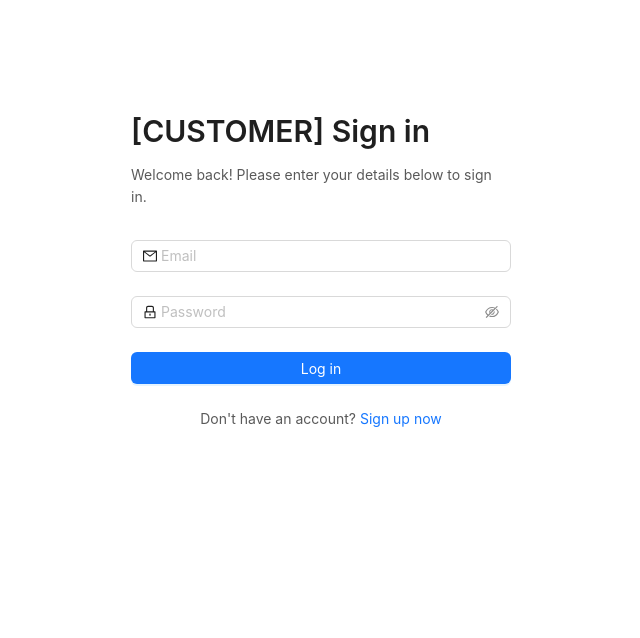
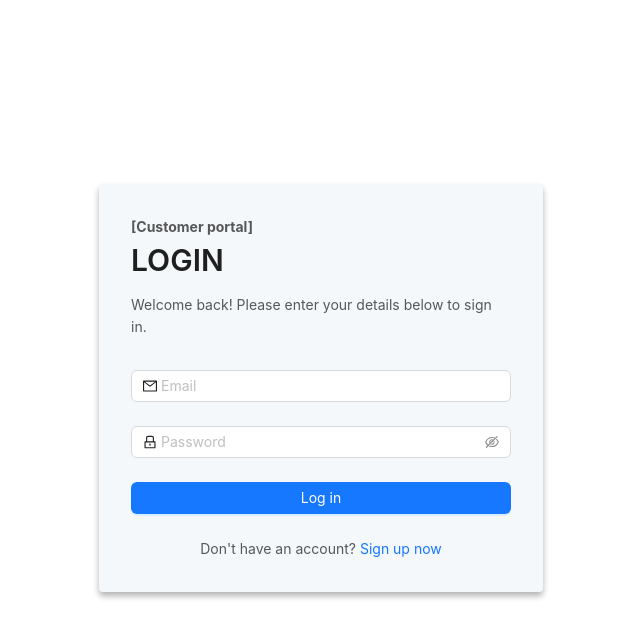
Before and after one commit to software-architecture-hcmus/sa-frontend-customer, a React (Vite) app: page /login in a window 1280 px wide. Shown: the top 638 px of the page, without its empty margins (319-959 px from the left). Built offline with nearby package versions, Linux system fonts and the light colour scheme; no server answers.

Commit message:
chore: enhance ui login, register flow

```diff
--- a/src/main.jsx
+++ b/src/main.jsx
@@ -1,4 +1,3 @@
-import { StrictMode } from 'react'
 import { createRoot } from 'react-dom/client'
 import App from './App.jsx'
 
--- a/src/pages/login/Login.jsx
+++ b/src/pages/login/Login.jsx
@@ -69,7 +69,10 @@ export default function Login() {
     container: {
       margin: "0 auto",
       padding: screens.md ? `${token.paddingXL}px` : `${token.sizeXXL}px ${token.padding}px`,
-      width: "380px"
+      width: "380px",
+      borderRadius: token.borderRadiusSM,
+      backgroundColor: "#f4f8fb",
+      boxShadow: "0 4px 6px rgba(0, 0, 0, 0.3)",
     },
     footer: {
       marginTop: token.marginLG,
@@ -83,16 +86,17 @@ export default function Login() {
       marginBottom: token.marginXL
     },
     section: {
+      display: "flex",
+      justifyContent: "center",
       alignItems: "center",
-      backgroundColor: token.colorBgContainer,
-      display: "flex",
-      padding: screens.md ? `${token.sizeXXL}px 0px` : "0px"
+      minHeight: "95vh"
     },
     text: {
       color: token.colorTextSecondary
     },
     title: {
-      fontSize: screens.md ? token.fontSizeHeading2 : token.fontSizeHeading3
+      fontSize: screens.md ? token.fontSizeHeading2 : token.fontSizeHeading3,
+      marginTop: token.marginXXS
     }
   };
 
@@ -100,8 +104,10 @@ export default function Login() {
     <section style={styles.section}>
       <div style={styles.container}>
         <div style={styles.header}>
-
-          <Title style={styles.title}>[CUSTOMER] Sign in</Title>
+        <Text style={styles.text}>
+            <b>[Customer portal]</b>
+          </Text>
+          <Title style={styles.title}>LOGIN</Title>
           <Text style={styles.text}>
             Welcome back! Please enter your details below to
             sign in.
--- a/src/pages/register/Register.jsx
+++ b/src/pages/register/Register.jsx
@@ -3,7 +3,7 @@ import RouterUrl from "../../const/RouterUrl";
 import { Button, Form, Grid, Input, theme, Typography, Select } from "antd";
 import { LockOutlined, MailOutlined, UserOutlined } from "@ant-design/icons";
 import { ROLE, STATUS, FIREBASE_USER_COLLECTION } from "../../const/User";
-import {  errorNotification } from "../../utils/notification";
+import { errorNotification } from "../../utils/notification";
 import { useLocation, useNavigate } from "react-router-dom";
 
 import { createUserWithEmailAndPassword, signOut } from "firebase/auth";
@@ -38,8 +38,13 @@ export default function Register() {
         status: STATUS.ACTIVE,
       });
       signOut(authFirebase); // auth cua firebase tu dong login sau khi register -> minh ko muon z nen tu logout ra :))
-      navigate(RouterUrl.LOGIN, {state: {from: location.pathname, message: "Register successfully, you can login now!", success: true}})
-
+      navigate(RouterUrl.LOGIN, {
+        state: {
+          from: location.pathname,
+          message: "Register successfully, you can login now!",
+          success: true,
+        },
+      });
     } catch (error) {
       errorNotification(error.message);
     } finally {
@@ -54,6 +59,9 @@ export default function Register() {
         ? `${token.paddingXL}px`
         : `${token.sizeXXL}px ${token.padding}px`,
       width: "380px",
+      borderRadius: token.borderRadiusSM,
+      backgroundColor: "#f4f8fb",
+      boxShadow: "0 4px 6px rgba(0, 0, 0, 0.3)",
     },
     footer: {
       marginTop: token.marginLG,
@@ -67,16 +75,17 @@ export default function Register() {
       marginBottom: token.marginXL,
     },
     section: {
+      display: "flex",
+      justifyContent: "center",
       alignItems: "center",
-      backgroundColor: token.colorBgContainer,
-      display: "flex",
-      padding: screens.md ? `${token.sizeXXL}px 0px` : "0px",
+      minHeight: "95vh"
     },
     text: {
       color: token.colorTextSecondary,
     },
     title: {
       fontSize: screens.md ? token.fontSizeHeading2 : token.fontSizeHeading3,
+      marginTop: token.marginXXS
     },
   };
 
@@ -84,9 +93,12 @@ export default function Register() {
     <section style={styles.section}>
       <div style={styles.container}>
         <div style={styles.header}>
-          <Title style={styles.title}>[CUSTOMER] Sign up</Title>
           <Text style={styles.text}>
-            Welcome to our platform! Please enter your details below to sign up.
+            <b>[Customer portal]</b>
+          </Text>
+          <Title style={styles.title}>REGISTER</Title>
+          <Text style={styles.text}>
+            Welcome to customer portal! Enter your details to sign up.
           </Text>
         </div>
         <Form
@@ -149,7 +161,12 @@ export default function Register() {
           </Form.Item> */}
 
           <Form.Item style={{ marginBottom: "0px" }}>
-            <Button block="true" type="primary" htmlType="submit" loading={loading}>
+            <Button
+              block="true"
+              type="primary"
+              htmlType="submit"
+              loading={loading}
+            >
               Sign up
             </Button>
             <div style={styles.footer}>
```
